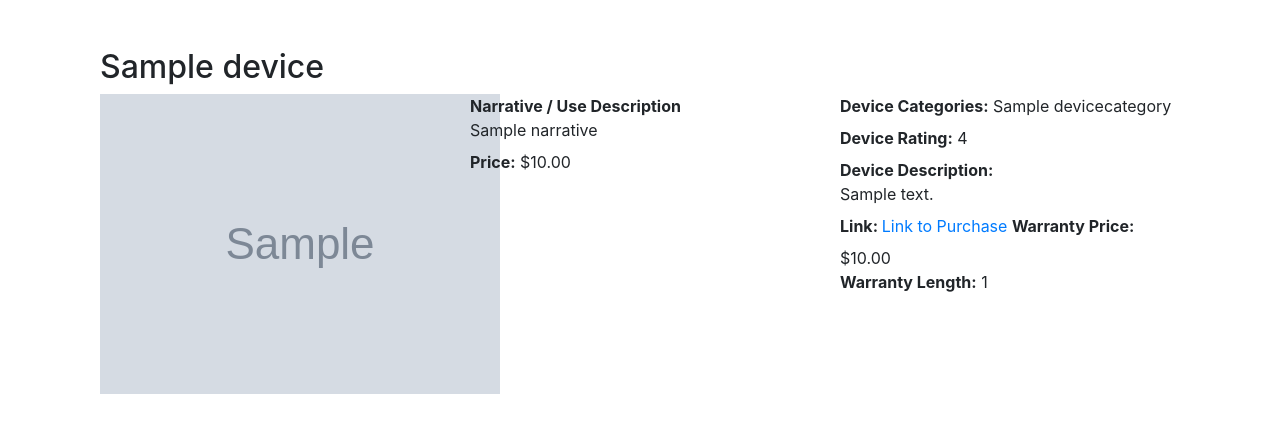
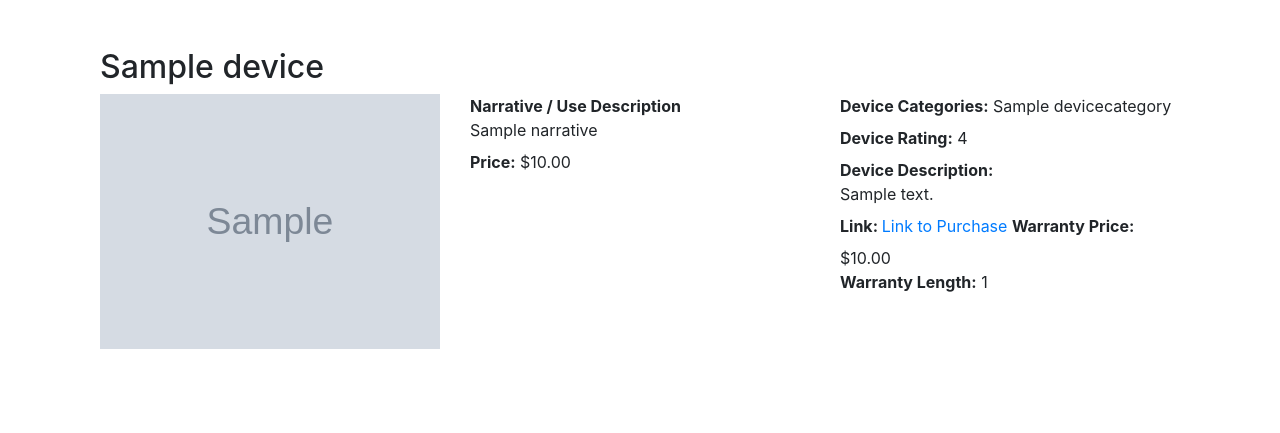
Before and after one commit to Dev-Laurin/smartHomeDevicesForDisabled, a Flask app: template smartify/templates/device_details.html in a window 1280 px wide. Shown: the part 56-489 px from the top of the page. Run offline with Flask 2, Linux system fonts and the light colour scheme; the template is opened without the code that fills it: most values are stand-ins (such as "Sample title", 1, 10 or a date in 2020); grey boxes marked "Sample" are stand-in pictures; parts of the project's set-up code (start-up, migrations or seed data) failed here and were passed over; some libraries are stand-ins or nearby versions.

Commit message:
File image uploading working. Waiting on fix for longer filenames.

```diff
--- a/smartify/templates/device_details.html
+++ b/smartify/templates/device_details.html
@@ -10,7 +10,7 @@
 	<div class="row">
 		<div class="col-md-4">
 			{% if device.image %}
-	    		<img src="{{device.image}}" alt="Image of device">
+	    		<img src="{{device.image}}" alt="Image of device" style="width: 100%;">
 	    	{% else %}
 				<svg class="bd-placeholder-img" width="100%" height="250" xmlns="http://www.w3.org/2000/svg" preserveAspectRatio="xMidYMid slice" focusable="false" role="img" aria-label="Placeholder: Image"><title>Placeholder</title><rect width="100%" height="100%" fill="#868e96"></rect><text x="50%" y="50%" fill="#dee2e6" dy=".3em">Image</text></svg>
 			{% endif %}
```
Also changed, not shown: smartify/static/device/4/binder.png (added).
